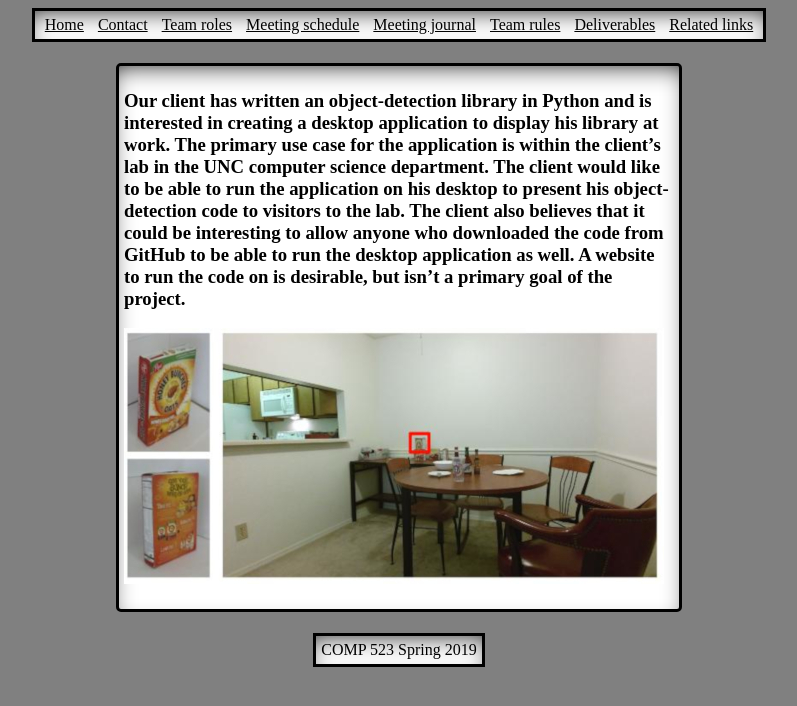
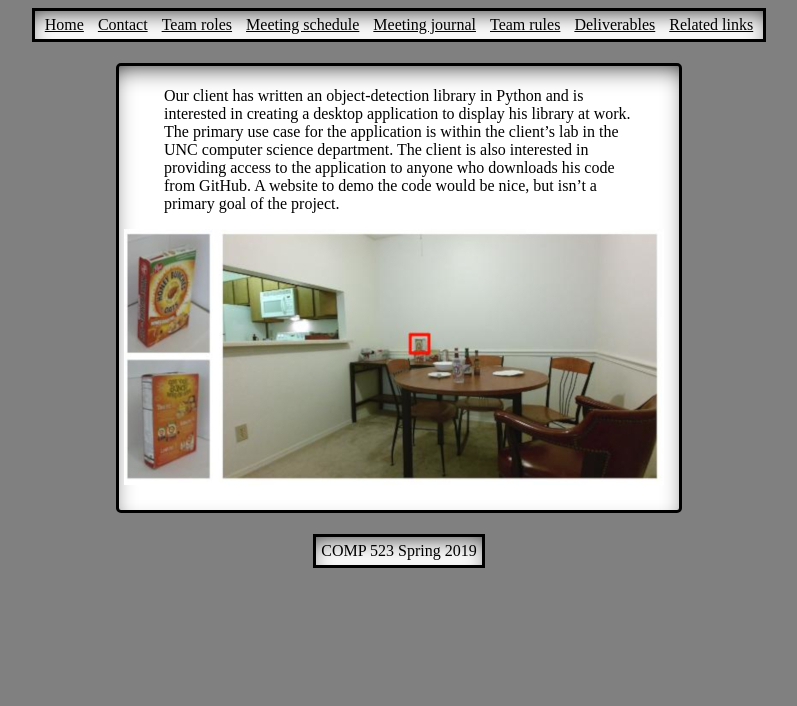
Before and after one commit to jay1723/ObjectDetectionWebsite, a Jekyll site: the page built from index.md, in a window 1280 px wide. Shown: the top 706 px of the page, without its empty margins (241-1038 px from the left). Built offline with Jekyll 4.4.1, drawn with Linux system fonts in a browser that asks for light colours.

Commit message:
Update index.md

```diff
--- a/index.md
+++ b/index.md
@@ -3,5 +3,6 @@ title: Home
 layout: default
 ---
 
-### Our client has written an object-detection library in Python and is interested in creating a desktop application to display his library at work. The primary use case for the application is within the client's lab in the UNC computer science department. The client would like to be able to run the application on his desktop to present his object-detection code to visitors to the lab. The client also believes that it could be interesting to allow anyone who downloaded the code from GitHub to be able to run the desktop application as well. A website to run the code on is desirable, but isn't a primary goal of the project.
+> Our client has written an object-detection library in Python and is interested in creating a desktop application to display his library at work. The primary use case for the application is within the client's lab in the UNC computer science department. The client is also interested in providing access to the application to anyone who downloads his code from GitHub. A website to demo the code would be nice, but isn't a primary goal of the project.
+
 ![Demo](/images/demo.jpg)
```
